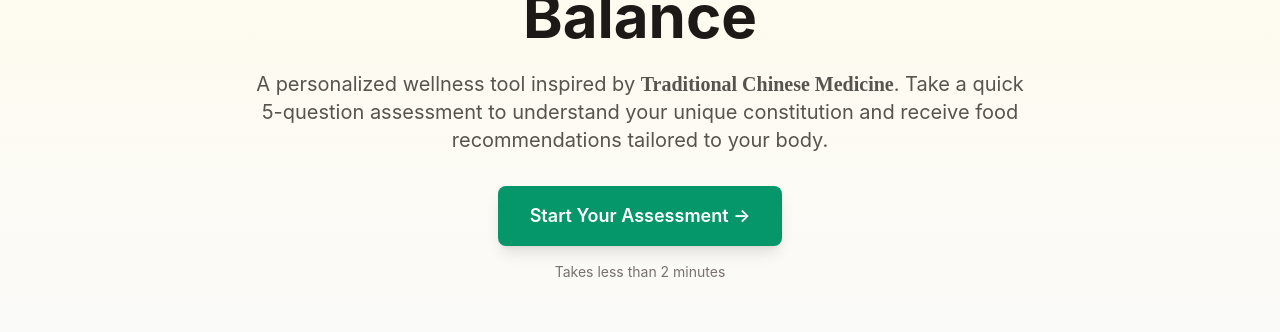
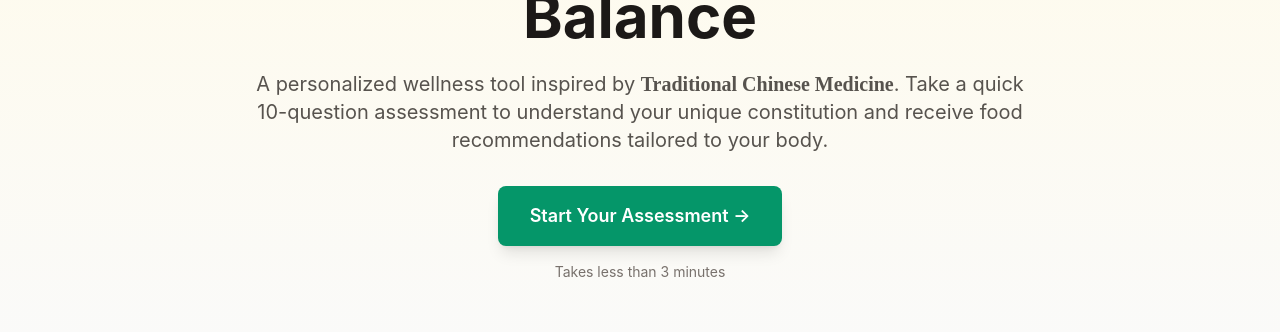
Before and after one commit to shufanfan/Food-Therapy---Traditional-Chinese-Medicine-TCM-Health-Insights-for-Modern-Life, a React (Create React App) app: page / in a window 1280 px wide. Shown: the part 138-470 px from the top of the page. Built offline with nearby package versions, Linux system fonts and the light colour scheme.

Commit message:
updated landing page wording

```diff
--- a/src/components/LandingPage.jsx
+++ b/src/components/LandingPage.jsx
@@ -58,7 +58,7 @@ const LandingPage = () => {
             <span className="font-tcm font-semibold">
               Traditional Chinese Medicine
             </span>
-            . Take a quick 5-question assessment to understand your unique
+            . Take a quick 10-question assessment to understand your unique
             constitution and receive food recommendations tailored to your body.
           </p>
           <button
@@ -68,7 +68,7 @@ const LandingPage = () => {
             Start Your Assessment →
           </button>
           <p className="text-sm text-stone-500 mt-4">
-            Takes less than 2 minutes
+            Takes less than 3 minutes
           </p>
         </div>
       </section>
```
